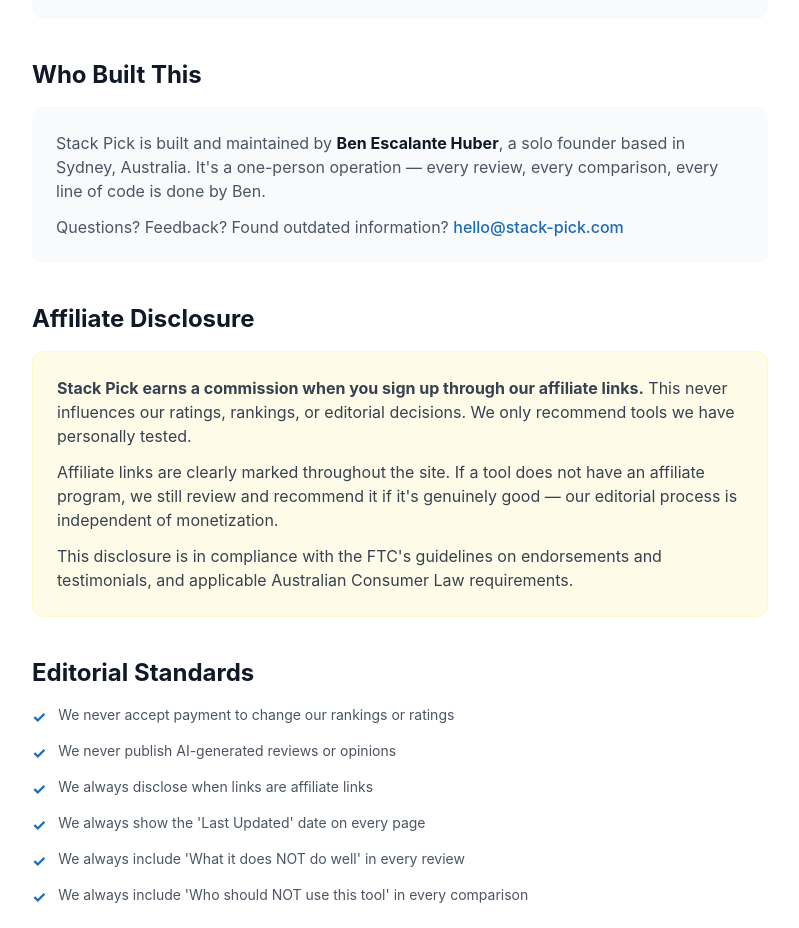
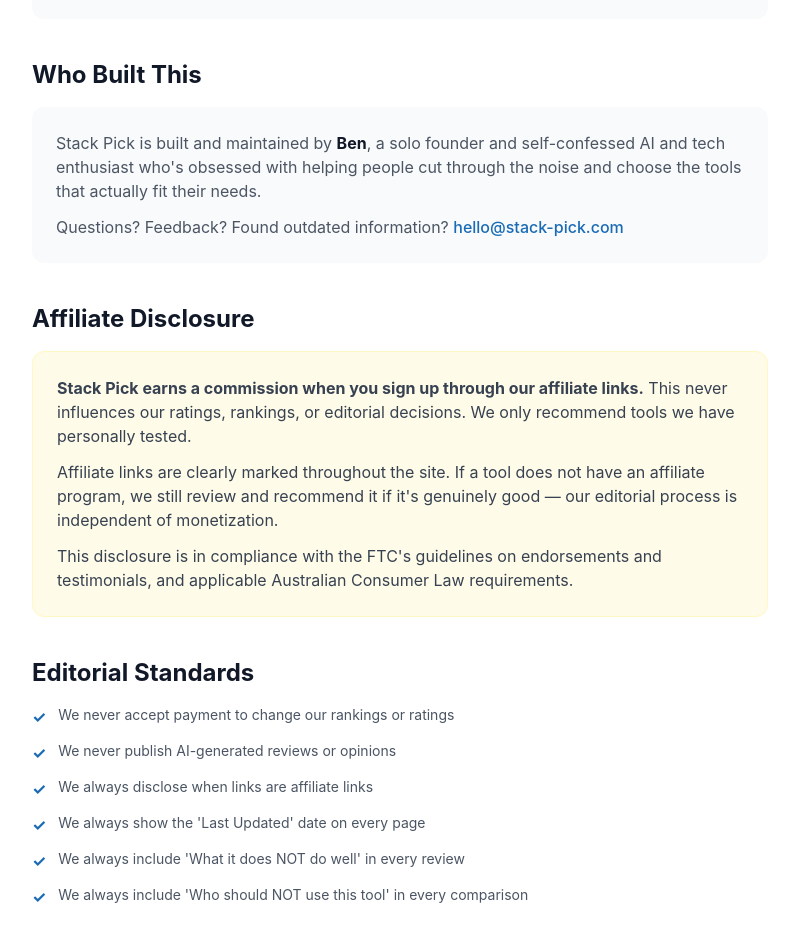
Before and after one commit to benjaeh/stack-pick, a Next.js app: page /about in a window 1280 px wide. Shown: the part 1106-2034 px from the top of the page, without its empty margins (240-1039 px from the left). Built offline with nearby package versions, Linux system fonts and the light colour scheme; no server answers.

Commit message:
Update About bio, remove 'personally', add ConvertKit form embed

```diff
--- a/app/about/page.tsx
+++ b/app/about/page.tsx
@@ -93,9 +93,9 @@
         <div className="bg-gray-50 rounded-xl p-6">
           <p className="text-gray-600">
             Stack Pick is built and maintained by{" "}
-            <strong className="text-gray-900">Ben Escalante Huber</strong>, a solo founder
-            based in Sydney, Australia. It&apos;s a one-person operation — every review,
-            every comparison, every line of code is done by Ben.
+            <strong className="text-gray-900">Ben</strong>, a solo founder and self-confessed
+            AI and tech enthusiast who&apos;s obsessed with helping people cut through the noise
+            and choose the tools that actually fit their needs.
           </p>
           <p className="text-gray-600 mt-3">
             Questions? Feedback? Found outdated information?{" "}
--- a/app/page.tsx
+++ b/app/page.tsx
@@ -1,4 +1,5 @@
 import Link from "next/link";
+import Script from "next/script";
 import type { Metadata } from "next";
 import SchemaMarkup from "@/components/SchemaMarkup";
 import { generateHomepageMetadata, getWebsiteSchema, getOrganizationSchema } from "@/lib/seo";
@@ -100,7 +101,7 @@
             Browse by category
           </h2>
           <p className="text-gray-500 text-center mb-10">
-            Every tool personally tested. Every recommendation backed by real usage.
+            Every tool tested. Every recommendation backed by real usage.
           </p>
           <div className="grid grid-cols-1 md:grid-cols-3 gap-6">
             {featuredCategories.map((cat) => (
@@ -182,22 +183,13 @@
             Every week: 3 tools compared, 1 deal you shouldn&apos;t miss.{" "}
             <strong>No spam.</strong>
           </p>
-          {/* ConvertKit form embed — replace with your actual form embed code */}
-          <div className="bg-gray-50 border border-gray-200 rounded-xl p-6">
-            <div className="flex flex-col sm:flex-row gap-3">
-              <input
-                type="email"
-                placeholder="your@email.com"
-                className="flex-1 border border-gray-200 rounded-lg px-4 py-3 text-sm focus:outline-none focus:border-primary"
-              />
-              <button className="bg-primary hover:bg-primary-dark text-white font-semibold px-6 py-3 rounded-lg transition-colors text-sm whitespace-nowrap">
-                Get weekly picks →
-              </button>
-            </div>
-            <p className="text-xs text-gray-400 mt-3">
-              Free. Unsubscribe anytime. No spam — ever.
-            </p>
-          </div>
+          {/* ConvertKit embed */}
+          <Script
+            async
+            data-uid="38270535ef"
+            src="https://stack-pick.kit.com/38270535ef/index.js"
+            strategy="lazyOnload"
+          />
         </div>
       </section>
     </>
```
